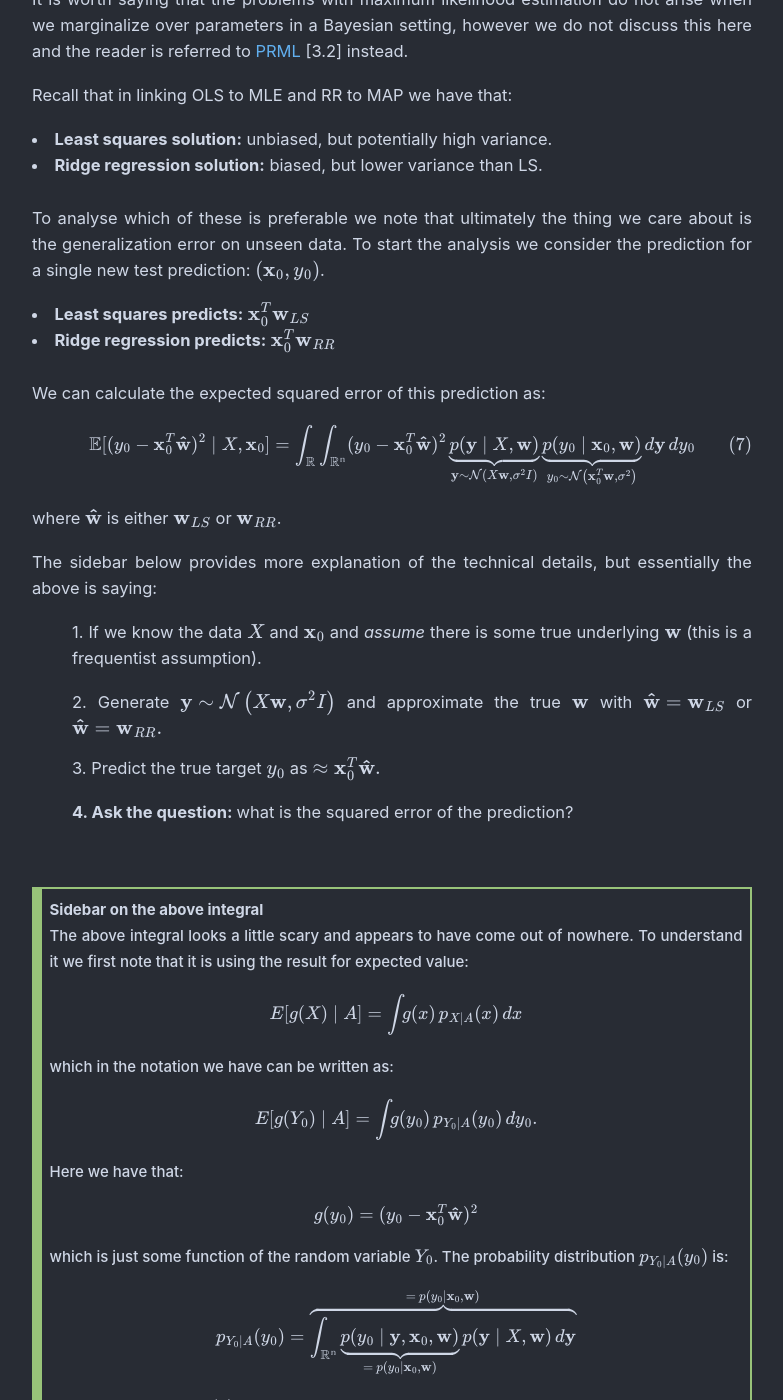
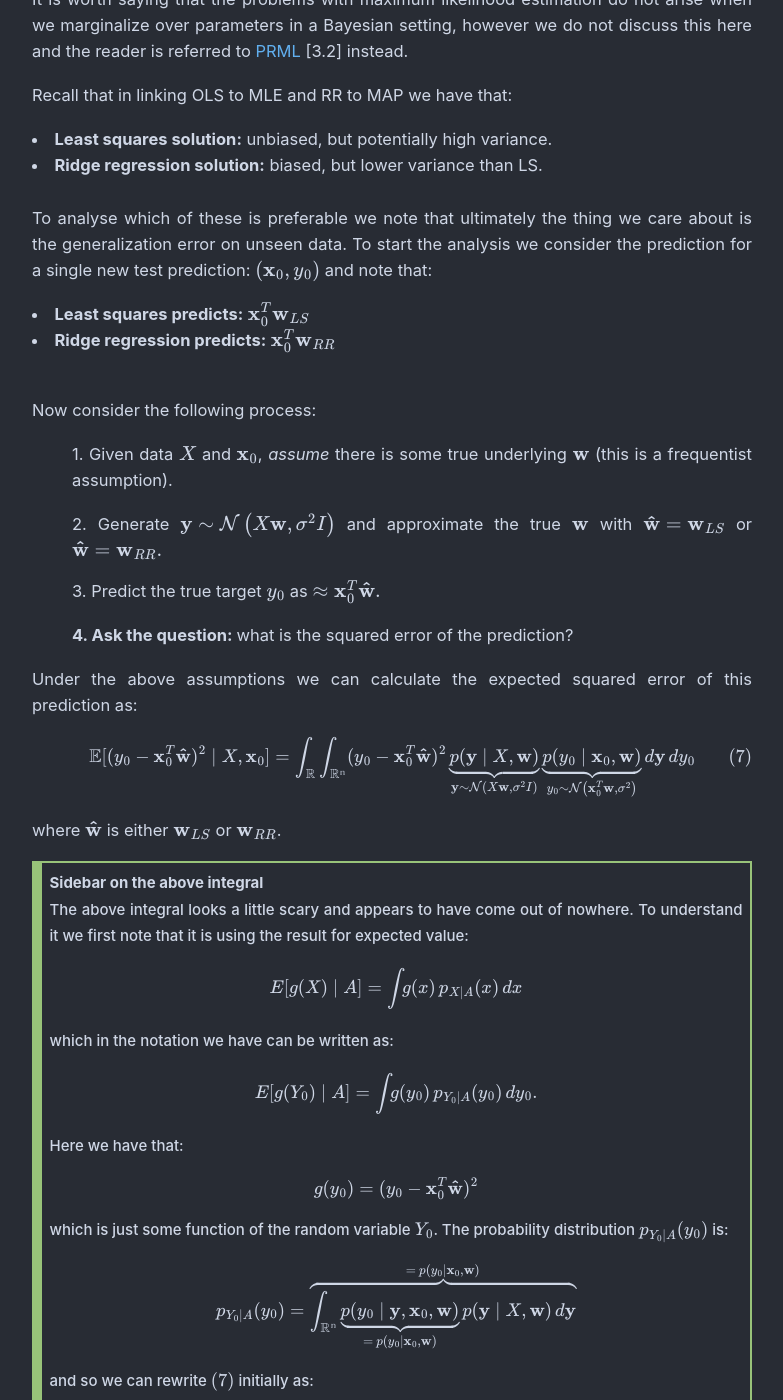
Before and after one commit to maw501/maw501.github.io, a Jekyll site: the page built from project_edx_ML/_posts/2018-10-10-columbiaX-ML-week1and2.md, in a window 1280 px wide and 1400 px high, scrolled down 8911 px. Shown: the whole window, without its empty margins (248-1031 px from the left). Built offline with Jekyll 4.4.1, drawn with Linux system fonts in a browser that asks for light colours; nearby versions of some CDN libraries; some web fonts are replaced; formulas are drawn with MathJax 3; comment, search, counter and statistics services are not loaded; some of the changed text lies outside the part shown.

Commit message:
Slight reorder of bias-variance section

```diff
--- a/project_edx_ML/_posts/2018-10-10-columbiaX-ML-week1and2.md
+++ b/project_edx_ML/_posts/2018-10-10-columbiaX-ML-week1and2.md
@@ -340,14 +340,24 @@ Recall that in linking OLS to MLE and RR to MAP we have that:
 <li> <strong>Ridge regression solution:</strong> biased, but lower variance than LS.</li>
 </div>
 <br>
-To analyse which of these is preferable we note that ultimately the thing we care about is the generalization error on unseen data. To start the analysis we consider the prediction for a single new test prediction: $(\mathbf{x}_0, y_0)$.
+To analyse which of these is preferable we note that ultimately the thing we care about is the generalization error on unseen data. To start the analysis we consider the prediction for a single new test prediction: $(\mathbf{x}_0, y_0)$ and note that:
 
 <div class="bullet">
 <li> <strong>Least squares predicts:</strong> $\mathbf{x}_0^T \mathbf{w}_{LS}$ </li>
 <li> <strong>Ridge regression predicts:</strong> $\mathbf{x}_0^T \mathbf{w}_{RR}$ </li>
 </div>
 <br>
-We can calculate the expected squared error of this prediction as:
+
+Now consider the following process:
+
+<div class="bullet">
+<ol> 1. Given data $X$ and $\mathbf{x}_0$, <i>assume</i> there is some true underlying $\mathbf{w}$ (this is a frequentist assumption). </ol>
+<ol> 2. Generate $\mathbf{y} \sim \mathcal{N}\left(X \mathbf{w}, \sigma^{2} I\right)$ and approximate the true $\mathbf{w}$ with $\mathbf{\hat{w}} = \mathbf{w}_{LS}$ or  $\mathbf{\hat{w}} = \mathbf{w}_{RR}.$ </ol>
+<ol> 3. Predict the true target $y_0$ as $\approx \mathbf{x}_0^T \mathbf{\hat{w}}.$ </ol>
+<ol> <strong>4. Ask the question: </strong> what is the squared error of the prediction? </ol>
+</div>
+
+Under the above assumptions we can calculate the expected squared error of this prediction as:
 
 <div class="math">
 \begin{align*}
@@ -355,15 +365,6 @@ We can calculate the expected squared error of this prediction as:
 \end{align*}
 </div>
 where $\mathbf{\hat{w}}$ is either $\mathbf{w}\_{LS}$ or $\mathbf{w}\_{RR}$.
-
-The sidebar below provides more explanation of the technical details, but essentially the above is saying:
-<div class="bullet">
-<ol> 1. If we know the data $X$ and $\mathbf{x}_0$ and <i>assume</i> there is some true underlying $\mathbf{w}$ (this is a frequentist assumption). </ol>
-<ol> 2. Generate $\mathbf{y} \sim \mathcal{N}\left(X \mathbf{w}, \sigma^{2} I\right)$ and approximate the true $\mathbf{w}$ with $\mathbf{\hat{w}} = \mathbf{w}_{LS}$ or  $\mathbf{\hat{w}} = \mathbf{w}_{RR}.$ </ol>
-<ol> 3. Predict the true target $y_0$ as $\approx \mathbf{x}_0^T \mathbf{\hat{w}}.$ </ol>
-<ol> <strong>4. Ask the question: </strong> what is the squared error of the prediction? </ol>
-</div>
-<br>
 
 <blockquote class="tip">
 <strong>Sidebar on the above integral</strong>
@@ -425,7 +426,7 @@ The LHS of $(7)$ can be written as:
 where the above is derived with the help of a few results:
 <div class="bullet">
 <li> $\mathbb{E}\left[y_{0} \mathbf{\hat{w}}\right]=\mathbb{E}\left[y_{0}\right] \mathbb{E}[\mathbf{\hat{w}}]$ by independence. </li>
-<li> $\mathbb{E}\left[y_{0}^{2}\right]=\sigma^{2}+(\mathbf{x}\_0^{T} \mathbf{w})^{2}$ by $y_{0} \sim N\left(\mathbf{x}\_0^{T} \mathbf{w}, \sigma^{2}\right)$ and <a class="reference external" href="{{page.url}}#prob_fact1">prob fact 1</a>. </li>
+<li> $\mathbb{E}\left[y_{0}^{2}\right]=\sigma^{2}+(\mathbf{x}_0^{T} \mathbf{w})^{2}$ by $y_{0} \sim N\left(\mathbf{x}_0^{T} \mathbf{w}, \sigma^{2}\right)$ and <a class="reference external" href="{{page.url}}#prob_fact1">prob fact 1</a>. </li>
 <li> $\mathbb{E}\left[\mathbf{\hat{w}} \mathbf{\hat{w}}^{T}\right]=\operatorname{Var}[\mathbf{\hat{w}}]+\mathbb{E}[\mathbf{\hat{w}}] \mathbb{E}[\mathbf{\hat{w}}]^{T}$ from <a class="reference external" href="{{page.url}}#prob_fact2">prob fact 2</a>. </li>
 </div>
 <br>
```
